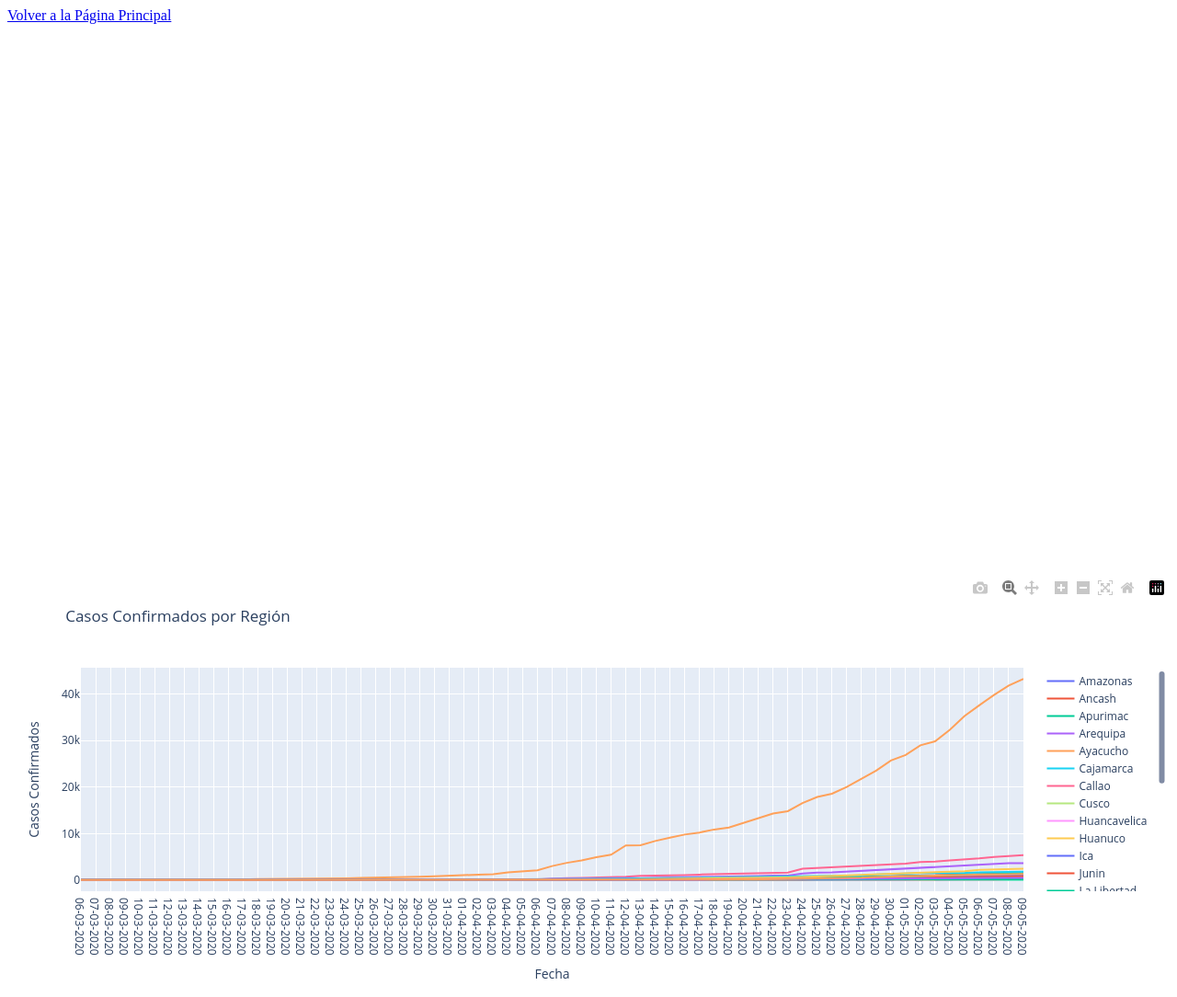
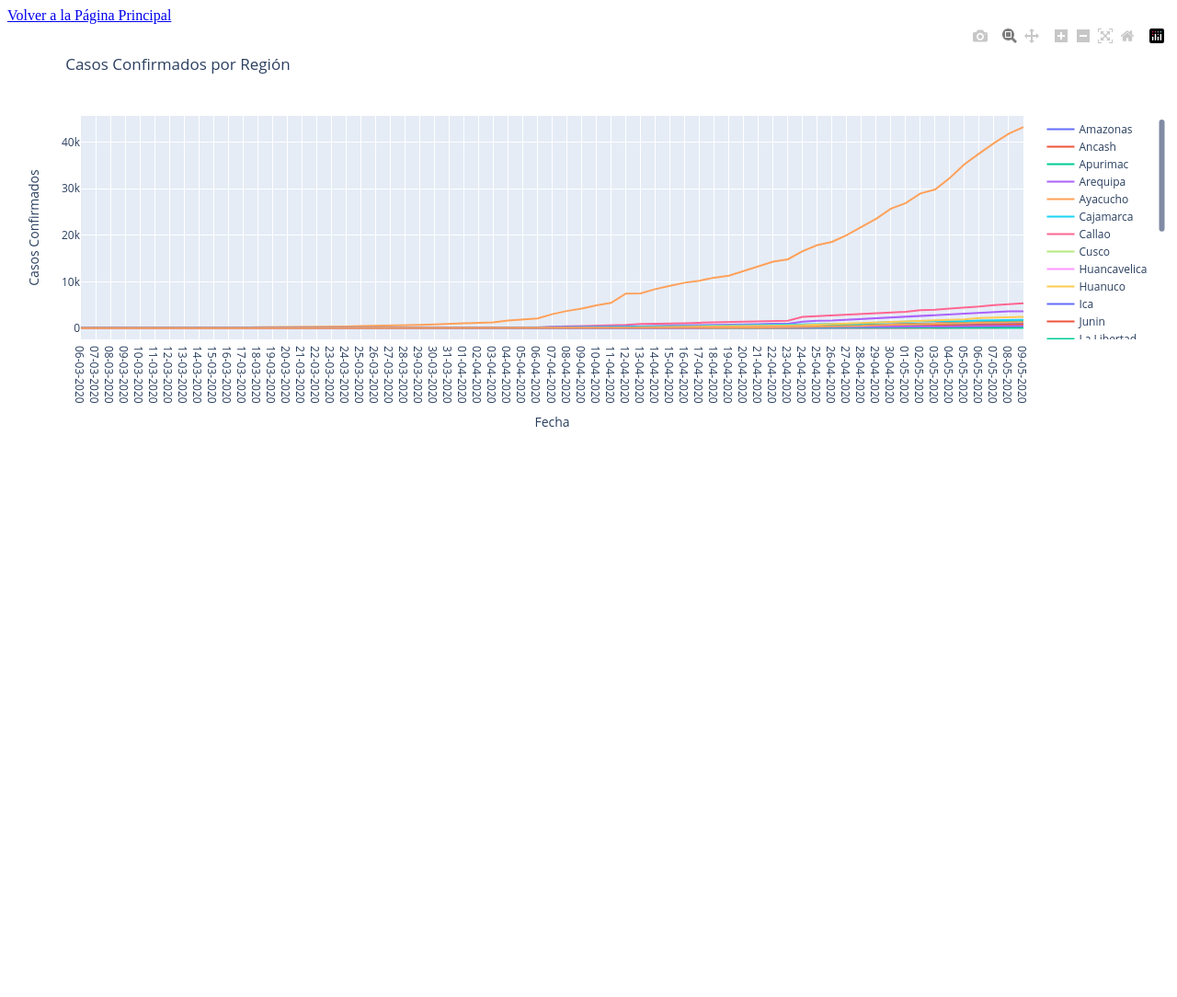
Before and after one commit to FiorelaClarz/Lab04---AJAX, a Flask app: page /grafico_todas_regiones in a window 1280 px wide. Shown: the whole page at 92% size. After the commit the page ends 464 px from the top, so only its background shows below. Run offline with Flask 3, Linux system fonts and the light colour scheme; some libraries are stand-ins or nearby versions.

Commit message:
quitando div innecesario de punto 5

```diff
--- a/templates/punto5.html
+++ b/templates/punto5.html
@@ -9,7 +9,6 @@
 
 <body>
     <a href="/">Volver a la Página Principal</a>
-    <div id="grafico" style="width: 800px; height: 600px;"></div>
     {{ grafico_html|safe }}
     <script>
         var graficoDiv = document.getElementById('grafico');
```
